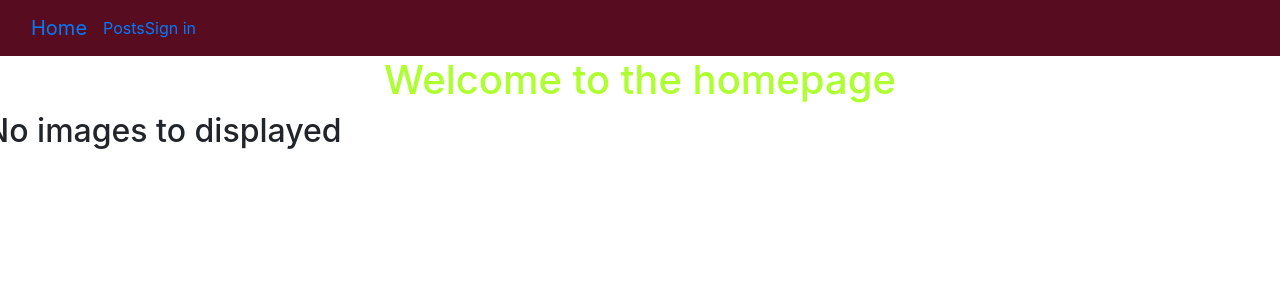
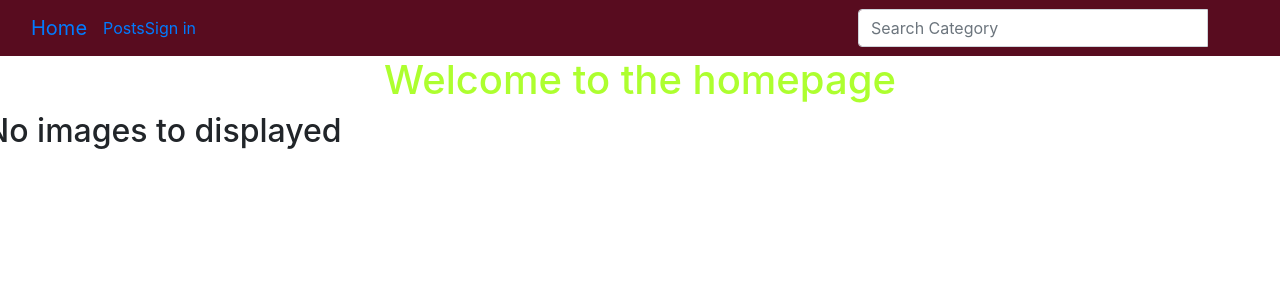
Before and after one commit to dgkilolo/gallery, a Django app: page / in a window 1280 px wide. Shown: the top 300 px of the page. Run offline with Django 3.2, Linux system fonts and the light colour scheme; data that the repository does not hold is empty; some libraries are stand-ins or nearby versions.

Commit message:
add the search bar in the navbar.

```diff
--- a/gallery/templates/gallery.html
+++ b/gallery/templates/gallery.html
@@ -20,8 +20,7 @@
       {% for pic in images %}
         <!-- Displaying pictures -->
         <div class="col-md-4">
-          <h1 class="text-center" >{{pic.i_name}}</h1>
-          <img src="{{pic.picture.url}}" alt="image" style="height: 100px;" >
+          <img src="{{pic.picture.url}}" alt="image" style="height: 300px;" >
         </div>
       {% empty %}
       <h2 style="text-align: center;" >No images to displayed</h2>
--- a/gallery/templates/navbar.html
+++ b/gallery/templates/navbar.html
@@ -22,5 +22,18 @@
         {%endif%}
       </ul>
     </div>
+    <!-- Adding a search form  -->
+    <div class="col-sm-4 col-md-4 navbar-right">
+      <form class="navbar-form" role="search" action="{% url 'search_results' %}">
+        <div class="input-group">
+          <input type="text" class="form-control" placeholder="Search Category" name="article">
+          <div class="input-group-btn">
+            <button class="btn btn-default" type="submit"><i class="glyphicon glyphicon-search"></i></button>
+          </div>
+        </div>
+
+      </form>
+    </div>
+    <!-- search form end -->
   </div>
 </div>
```
Also changed, not shown: gallery/migrations/0001_initial.py, media/diary_tX5HZRn.jpg (added), media/pizza-maker-52557_1920.jpg (added), media/shoppingCart.jpg (added), media/shoppingCart_7MWAVMS.jpg (added).
